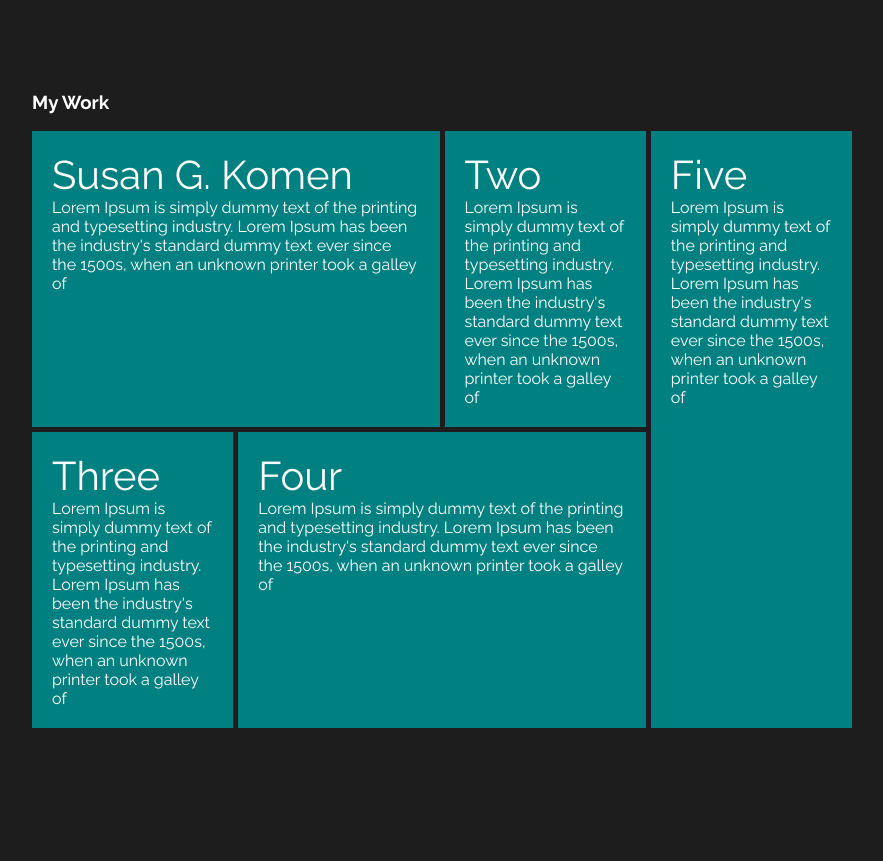
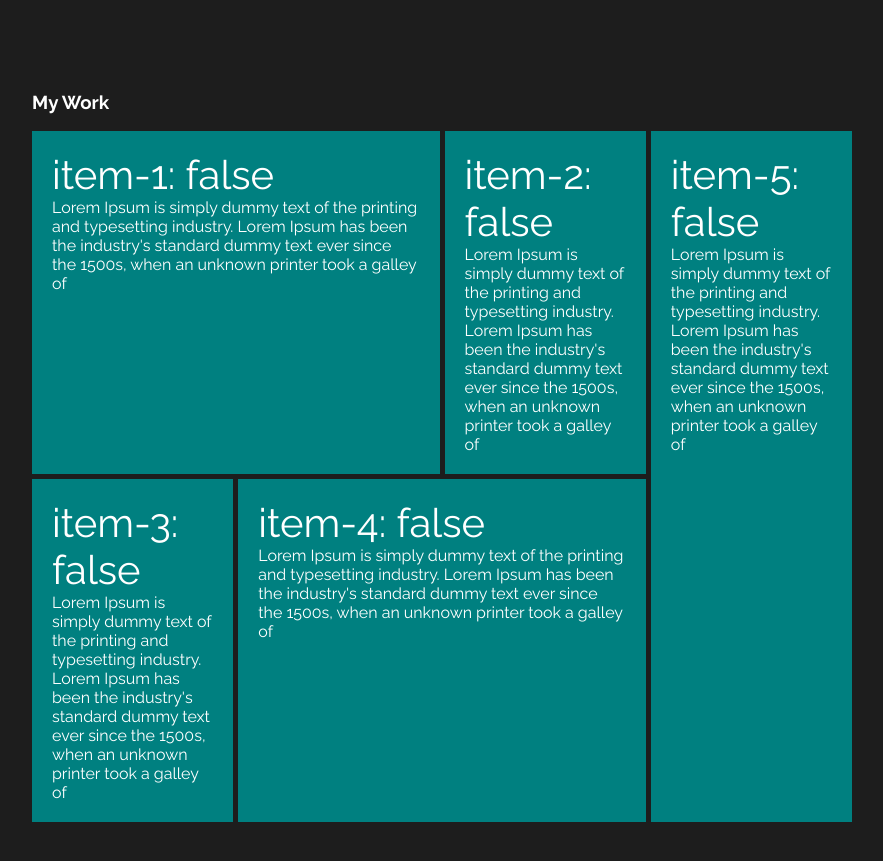
Before and after one commit to markdreed512/react-portfolio, a React (Create React App) app: page / in a window 1280 px wide. Shown: the part 960-1821 px from the top of the page, without its empty margins (98-981 px from the left). Built offline with nearby package versions, Linux system fonts and the light colour scheme.

Commit message:
set grow and shrink classes on tile click

```diff
--- a/src/components/WorkModal/WorkModal.css
+++ b/src/components/WorkModal/WorkModal.css
@@ -1,8 +1,26 @@
 #work_modal{
     position: absolute;
     top: 0px;
+    width: 100%;
+    height: 100vh;
+    display: flex;
+    justify-content: center;
+    align-items: center;
+}
+#work_modal .content{
+    width: 800px;
     max-width: 100%;
-    width: 500px;
-    height: 500px;
-    background-color: rgba(0,0,0,0.5)
+    background-color: rgba(0,0,0,0.8);
+    padding: 50px;
+    border-radius: 5px;
 }
+.close_btn{
+    color: #fff;
+    background-color: black;
+    border: none;
+    padding: 10px 15px;
+    font-size: 15px;
+}
+.close_btn:hover{
+    cursor: pointer;
+}
--- a/src/components/WorkModal/WorkModal.js
+++ b/src/components/WorkModal/WorkModal.js
@@ -3,8 +3,11 @@
 function WorkModal(props) {
   return (
     <div id="work_modal">
-        <button onClick={props.closeModal}>Close</button>
-        <h2>Work Modal</h2>
+        <div className="content">
+            <button className="close_btn" onClick={props.closeModal}>X</button>
+            <h2>{props.view}</h2>
+        </div>
+
     </div>
   )
 }
--- a/src/components/WorkView/WorkView.css
+++ b/src/components/WorkView/WorkView.css
@@ -8,7 +8,6 @@
     grid-template-columns: repeat(4, 1fr);
     margin-right: 200px;
     gap: 5px;
-
 }
 .grid-item{
     background-color: teal;
@@ -22,10 +21,18 @@
     font-size: 40px;
     margin: 0;
 }
-.grid-col-span-2{
-    grid-column: span 2;
+#item-1{
+    grid-column-start: 1;
+    grid-row-start: 1;
+    grid-column-end: span 2;
 }
-#five{
+
+#item-4{
+    grid-column-start: 2;
+    grid-row-start: 2;
+    grid-column-end: span 2;
+}
+#item-5{
     grid-column-start: 4;
     grid-row-start: 1;
     grid-row-end: span 2;
--- a/src/components/WorkView/WorkView.js
+++ b/src/components/WorkView/WorkView.js
@@ -1,36 +1,36 @@
 import { useState } from 'react'
-import styled from 'styled-components'
 import './WorkView.css'
-import WorkModal from '../WorkModal/WorkModal'
+// import WorkModal from '../WorkModal/WorkModal'
 
 
-const ImageGrid = styled.div`
 
-`
 function WorkView() {
-    const [ displayModal, setDisplayModal ] = useState(false)
-    const toggleModal = () => {
-        setDisplayModal(!displayModal)
+    const [ activeId, setActiveId ] = useState(null)
+    const handleTileClick = (id) => {
+        setActiveId(id)
     }
-
+    const renderTiles = () => {
+        console.log("render tiles")
+        const tiles = []
+        for(let i = 0; i < 5; i++){
+            const id = `item-${i + 1}`
+            const isActive = activeId === id
+            tiles.push(
+                <div key={i} id={id} className={`grid-item ${isActive? 'grow': 'shrink'}`} onClick={() => handleTileClick(id)}>
+                    <h3>{id + ": " + isActive.toString()}</h3>
+                    Lorem Ipsum is simply dummy text of the printing and typesetting industry. Lorem Ipsum has been the industry's standard dummy text ever since the 1500s, when an unknown printer took a galley of
+                </div>
+            )
+        }
+        console.log("tiles:", tiles)
+        return tiles
+    }
   return (
     <section id="work_section">
         <h3>My Work</h3>
         <div id="image_grid">
-            <div id="one" className="grid-item grid-col-span-2" onClick={toggleModal}>
-                <h3>Susan G. Komen</h3>
-                Lorem Ipsum is simply dummy text of the printing and typesetting industry. Lorem Ipsum has been the industry's standard dummy text ever since the 1500s, when an unknown printer took a galley of </div>
-            <div id="two" className="grid-item">
-                <h3>Two</h3>
-                Lorem Ipsum is simply dummy text of the printing and typesetting industry. Lorem Ipsum has been the industry's standard dummy text ever since the 1500s, when an unknown printer took a galley of </div>
-            <div id="three" className="grid-item"><h3>Three</h3>
-                Lorem Ipsum is simply dummy text of the printing and typesetting industry. Lorem Ipsum has been the industry's standard dummy text ever since the 1500s, when an unknown printer took a galley of </div>
-            <div id="four" className="grid-item grid-col-span-2"><h3>Four</h3>
-                Lorem Ipsum is simply dummy text of the printing and typesetting industry. Lorem Ipsum has been the industry's standard dummy text ever since the 1500s, when an unknown printer took a galley of </div>
-            <div id="five" className="grid-item"><h3>Five</h3>
-                Lorem Ipsum is simply dummy text of the printing and typesetting industry. Lorem Ipsum has been the industry's standard dummy text ever since the 1500s, when an unknown printer took a galley of </div>
+            {renderTiles()}
         </div>
-        {displayModal && <WorkModal closeModal={toggleModal}/>}
     </section>
   )
 }
```
